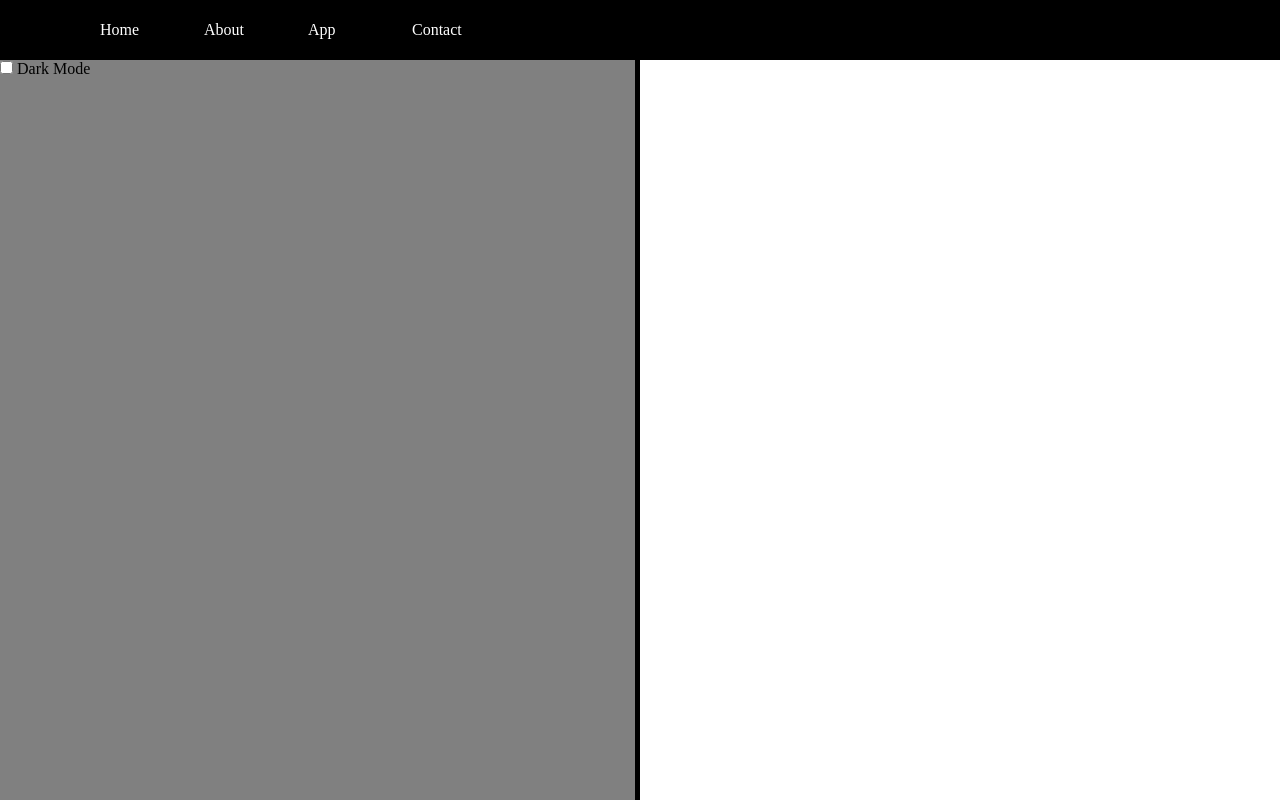
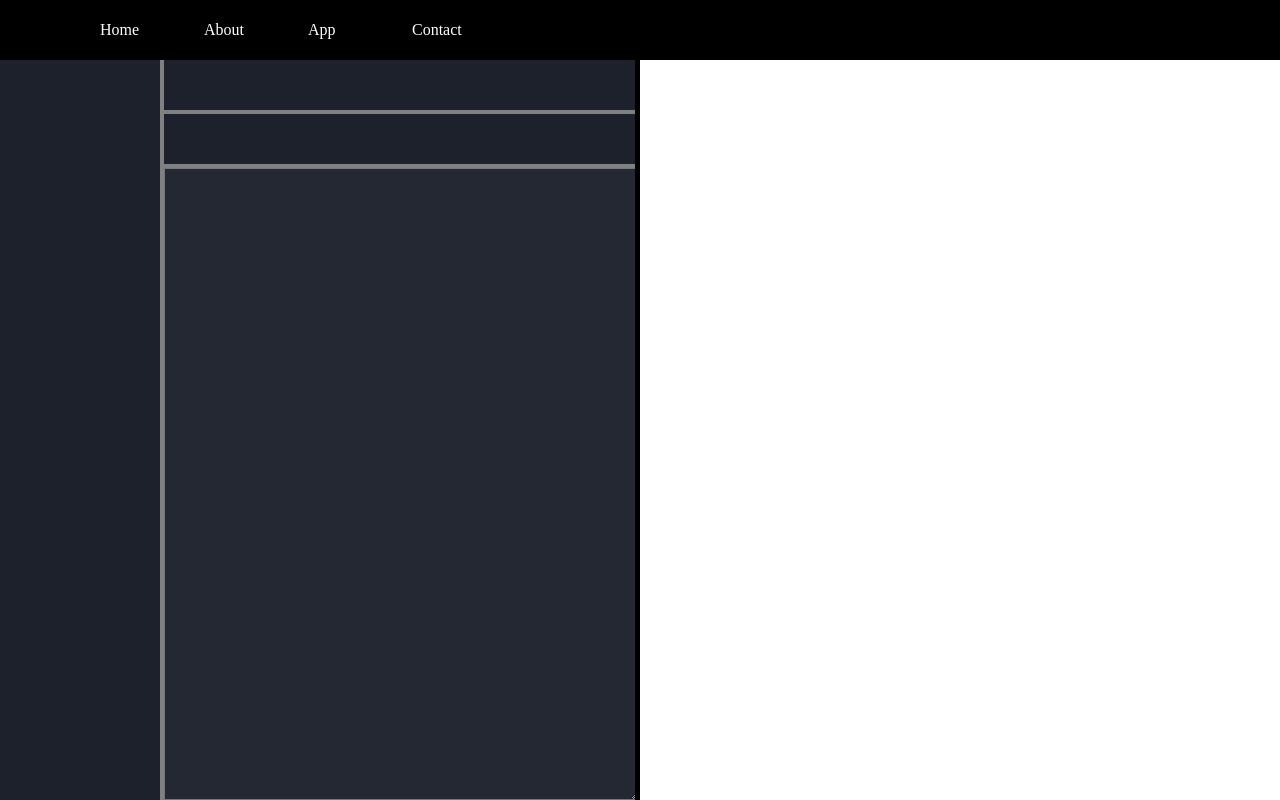
Before and after one commit to k-vernooy/kaIDE, a plain HTML site: page app.html in a window 1280 px wide. Drawn offline with Linux system fonts and the light colour scheme; a web font is replaced by a local one.

Commit message:
Markup and style for IDE section

```diff
--- a/app.html
+++ b/app.html
@@ -36,18 +36,17 @@
 		<div id='content'>
 
 			<div id='ide'>
+				<div id='leftCol'></div>
+				<div id='colsCont'>
+					<div class='topRow'></div>
+					<div class='topRow' id='tabsRow'></div>
+					<textarea id='textInput'></textarea>
+				</div>
 
-				<div id='darkmodeInput'>
-					<input id='darkCheck' type='checkbox'>
-					<p id='darkText'>Dark Mode</p>
-				</div>
 
 				<div class=dragger id='mainDrag' onclick=drag(this.id)></div>
 			</div>
 
-			<div id='display'>
-				<div id='input'></div>
-			</div>
 
 		</div>
 
--- a/assets/stylesheets/app.css
+++ b/assets/stylesheets/app.css
@@ -1,3 +1,19 @@
+:root {
+    --tabsHeight: 50px;
+
+
+    /* BACKGROUND COLORS */
+    --main-color: rgb(35, 40, 51);
+    --main-color-bright: rgb(43, 49, 63);
+    --main-color-dark: rgb(29, 33, 43);
+
+}
+
+@font-face {
+    src: url("../fonts/Monaco-Linux.ttf");
+    font-family: "Monaco";
+}
+
 #darkText, #darkCheck {
     display: inline-block;
 }
@@ -6,6 +22,8 @@
     width: 50%;
     height: calc(100vh - 60px);
     background-color: grey;
+    resize: horizontal;
+    overflow: hidden;
 }
 
 .dragger {
@@ -21,3 +39,42 @@
     top: 0;
     left: calc(50% - 5px);
 }
+
+
+.topRow {
+    width: 100%;
+    background-color: var(--main-color-dark);
+    height: var(--tabsHeight);
+    display: inline-block;
+}
+
+#colsCont {
+    display: inline-block;
+    width: calc(75% - 6px);
+    height: calc(100% - (var(--tabsHeight) * 2) - 10px);
+    vertical-align: top;
+}
+
+#textInput {
+    display: inline-block;
+    width: calc(100% - 40px);
+    height: calc(100% - 40px);
+    font-size: 13px;
+    font-family: "Monaco";
+    background-color: var(--main-color);
+    color: white;
+    transition: .2s;
+    padding: 20px;
+    outline: none;
+}
+
+#textInput:focus {
+    background-color: var(--main-color-bright);
+}
+
+#leftCol {
+    width: 25%;
+    height: 100%;
+    display: inline-block;
+    background-color: var(--main-color-dark);
+}
--- a/assets/stylesheets/main.css
+++ b/assets/stylesheets/main.css
@@ -55,10 +55,10 @@ a, a:hover, a:focus, a:active {
 	background-color: black;
 	color: white;
 	padding-left: 100px;
-	cursor: pointer;
 }
 
 .navSection {
+	cursor: pointer;
 	width: 100px;
 	display: inline-block;
 	line-height: 60px;
```
